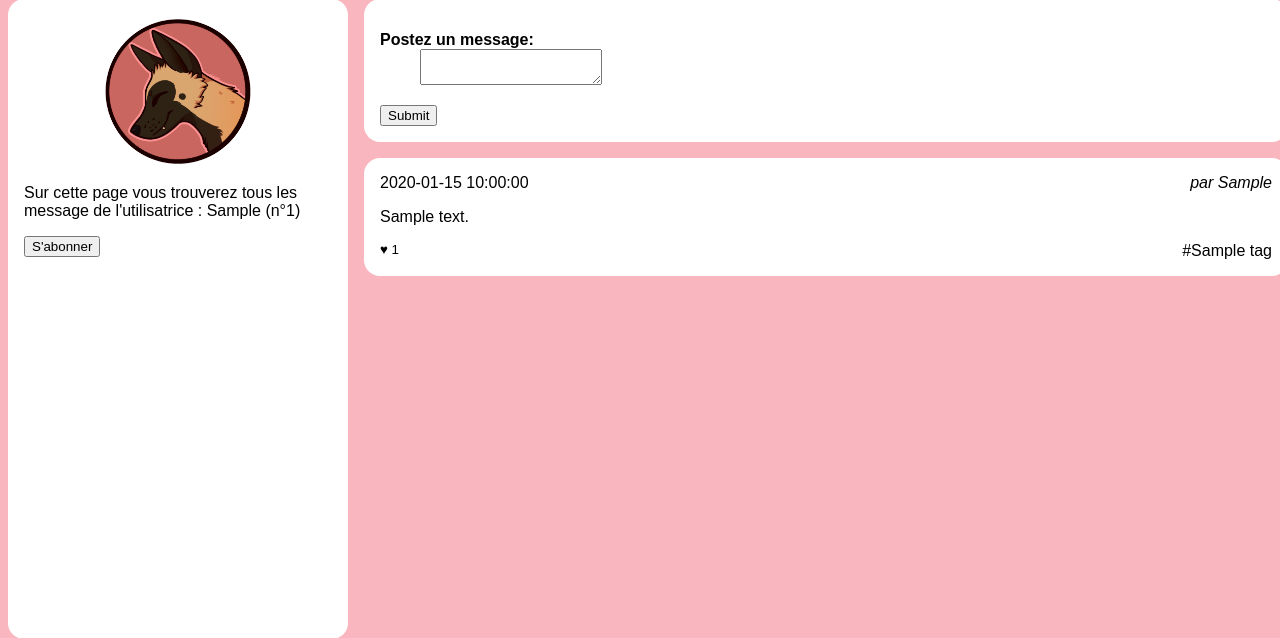
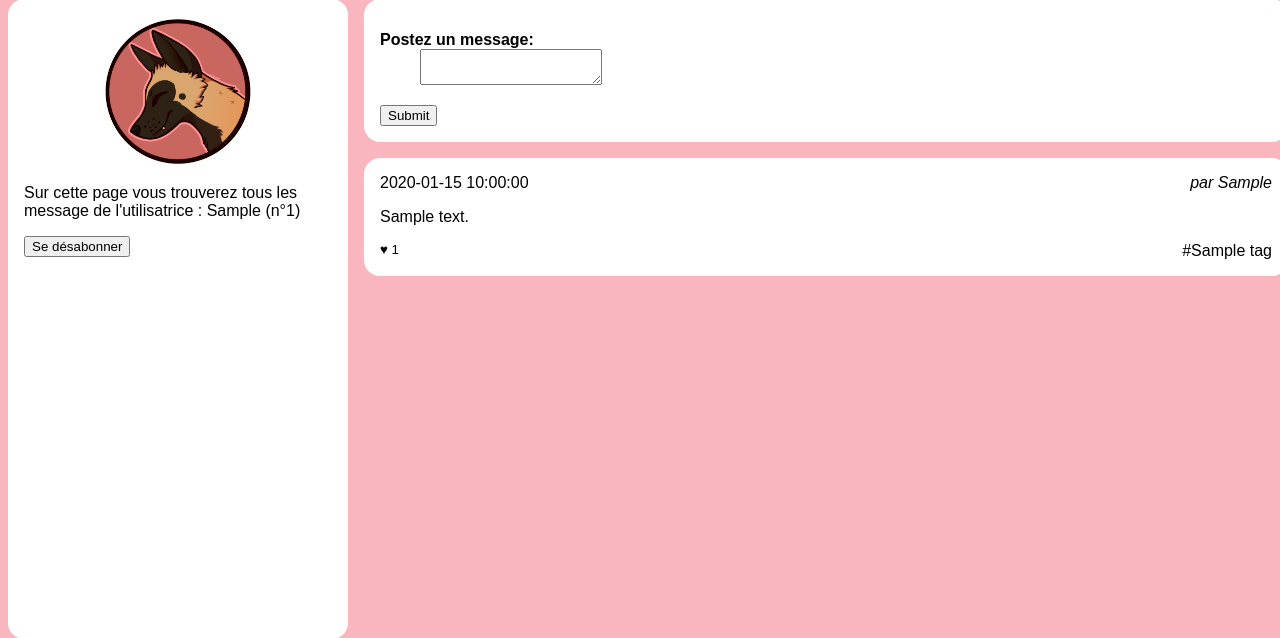
Before and after one commit to MarieCoulay/Projet-Collectif-Reseau-Social-PHP, a PHP site: page /wall.php?user_id=1 in a window 1280 px wide. Shown: the part 125-763 px from the top of the page. Run offline with PHP 8.4, Linux system fonts and the light colour scheme; the visitor is signed in with stand-in values (Sample User, id 1); tables that the repository leaves empty hold one stand-in row (values such as "Sample post").

Commit message:
Se désabonner : DONE

```diff
--- a/resoc/wall.php
+++ b/resoc/wall.php
@@ -54,22 +54,45 @@ include "session.php"
                 if ($_SERVER["REQUEST_METHOD"] == "POST") {
                     // Récupérez l'ID de l'utilisateur à suivre depuis les données POST
                     $userIdToFollow = $_POST["user_id_to_follow"];
-                        // var_dump($userIdToFollow);
-                        // Effectuez la requête SQL pour ajouter l'abonnement
+
+                    // Effectuez une requête SQL pour vérifier si l'utilisateur est déjà abonné
+                    $checkFollowQuery = "SELECT * FROM followers WHERE followed_user_id = '$userIdToFollow' AND following_user_id = '$connectedUserId'";
+                    $result = $mysqli->query($checkFollowQuery);
+
+                    if ($result->num_rows > 0) {
+                        // L'utilisateur est déjà abonné, effectuez la requête pour le désabonner
+                        $requestUnfollow = "DELETE FROM followers WHERE followed_user_id = '$userIdToFollow' AND following_user_id = '$connectedUserId';";
+                        $ok = $mysqli->query($requestUnfollow);
+
+                        if (!$ok) {
+                            echo "Impossible de se désabonner : " . $mysqli->error;
+                        } else {
+                            echo "Vous êtes désabonné";
+                        }
+                    } else {
+                        // L'utilisateur n'est pas abonné, effectuez la requête pour l'abonner
                         $requestFollow = "INSERT INTO followers (followed_user_id, following_user_id) VALUES ('$userIdToFollow','$connectedUserId');";
-                        // Exécutez la requête SQL
                         $ok = $mysqli->query($requestFollow);
+
                         if (!$ok) {
-                            echo "Impossible de s'abonner " . $mysqli->error;
+                            echo "Impossible de s'abonner : " . $mysqli->error;
                         } else {
                             echo "Vous êtes abonné";
                         }
                     }
+                }
+
+                // Déterminer le texte du bouton en fonction de l'état d'abonnement
+                $checkFollowQuery = "SELECT * FROM followers WHERE followed_user_id = '$userId' AND following_user_id = '$connectedUserId'";
+                $result = $mysqli->query($checkFollowQuery);
+                $buttonText = ($result->num_rows > 0) ? "Se désabonner" : "S'abonner";
                 ?>
+
                 <form method="post" action="">
-                <input type="hidden" name="user_id_to_follow" value="<?php echo $userId?>">
-                <button type="submit">S'abonner</button>
+                    <input type="hidden" name="user_id_to_follow" value="<?php echo $userId ?>">
+                    <button type="submit"><?php echo $buttonText; ?></button>
                 </form>
+
         </aside>
         <main>
             <!-- Ajout d'un post sur le mur -->
```
Lines whose indentation alone changed are shown as unchanged.
